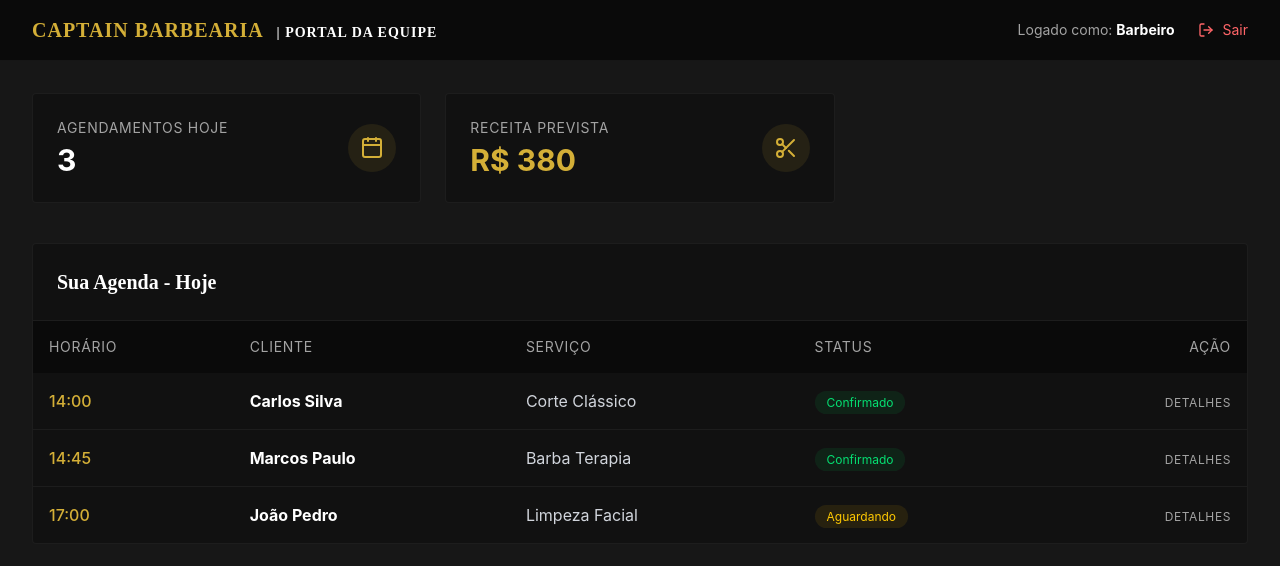
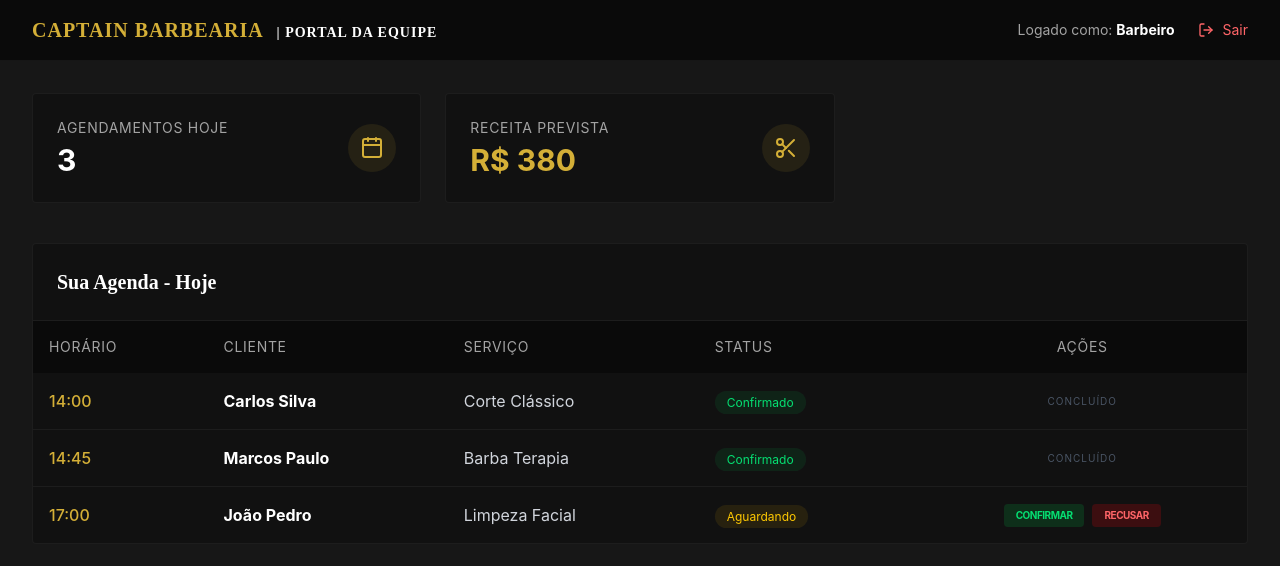
Before and after one commit to kingErick12/barbearia-o-corte-perfeito, a React (Vite) app in the folder frontend/: page /admin/dashboard in a window 1280 px wide. Both pictures are taken after typing "name@example.com", "Sample123" into the empty fields and a click on the button "Acessar Agenda". Shown: the top 566 px of the page. Built offline with nearby package versions, Linux system fonts and the light colour scheme.

Commit message:
fix: corrige instalacao PWA no iOS/Desktop e adiciona botoes interativos no Dashboard

```diff
--- a/frontend/index.html
+++ b/frontend/index.html
@@ -2,8 +2,8 @@
 <html lang="en">
   <head>
     <meta charset="UTF-8" />
-    <link rel="icon" type="image/png" href="/logo.png" />
-    <link rel="apple-touch-icon" href="/logo.png" />
+    <link rel="icon" type="image/png" href="./logo.png" />
+    <link rel="apple-touch-icon" href="./logo.png" />
     <meta name="theme-color" content="#0a0a0a" />
     <title>Captain Barbearia</title>
   </head>
--- a/frontend/src/pages/AdminDashboard.tsx
+++ b/frontend/src/pages/AdminDashboard.tsx
@@ -3,7 +3,7 @@ import { useNavigate } from 'react-router-dom';
 import { LogOut, Calendar, Users, Scissors } from 'lucide-react';
 
 // Dados MOCK para visualização do fluxo antes da API real estar ligada
-const MOCK_APPOINTMENTS = [
+const INITIAL_APPOINTMENTS = [
   { id: 1, clientName: 'Carlos Silva', service: 'Corte Clássico', time: '14:00', barber: 'Menot', status: 'CONFIRMED' },
   { id: 2, clientName: 'Marcos Paulo', service: 'Barba Terapia', time: '14:45', barber: 'Menot', status: 'CONFIRMED' },
   { id: 3, clientName: 'Rafael Gomes', service: 'Combo Imperador', time: '15:30', barber: 'Pedro', status: 'CONFIRMED' },
@@ -12,6 +12,7 @@ const MOCK_APPOINTMENTS = [
 
 export function AdminDashboard() {
   const [role] = useState<string | null>(() => localStorage.getItem('role'));
+  const [appointments, setAppointments] = useState(INITIAL_APPOINTMENTS);
   const navigate = useNavigate();
 
   useEffect(() => {
@@ -28,8 +29,14 @@ export function AdminDashboard() {
 
   // Se for Barbeiro comum, vê só os agendamentos do 'Menot' (exemplo mockado)
   const visibleAppointments = role === 'ADMIN'
-    ? MOCK_APPOINTMENTS
-    : MOCK_APPOINTMENTS.filter(a => a.barber === 'Menot');
+    ? appointments
+    : appointments.filter(a => a.barber === 'Menot');
+
+  const handleStatusChange = (id: number, newStatus: string) => {
+    setAppointments(prev => prev.map(apt =>
+      apt.id === id ? { ...apt, status: newStatus } : apt
+    ));
+  };
 
   return (
     <div className="min-h-screen bg-[var(--color-surface)] text-white">
@@ -108,7 +115,7 @@ export function AdminDashboard() {
                   <th className="p-4 font-normal">Serviço</th>
                   {role === 'ADMIN' && <th className="p-4 font-normal">Barbeiro</th>}
                   <th className="p-4 font-normal">Status</th>
-                  <th className="p-4 font-normal text-right">Ação</th>
+                  <th className="p-4 font-normal text-center">Ações</th>
                 </tr>
               </thead>
               <tbody className="divide-y divide-white/5">
@@ -119,16 +126,37 @@ export function AdminDashboard() {
                     <td className="p-4 text-gray-300">{apt.service}</td>
                     {role === 'ADMIN' && <td className="p-4 text-gray-400">{apt.barber}</td>}
                     <td className="p-4">
-                      <span className={`px-3 py-1 text-xs rounded-full ${
-                        apt.status === 'CONFIRMED' ? 'bg-green-500/10 text-green-400' : 'bg-yellow-500/10 text-yellow-400'
+                      <span className={`px-3 py-1 text-xs rounded-full whitespace-nowrap ${
+                        apt.status === 'CONFIRMED' ? 'bg-green-500/10 text-green-400' :
+                        apt.status === 'CANCELED' ? 'bg-red-500/10 text-red-400' :
+                        'bg-yellow-500/10 text-yellow-400'
                       }`}>
-                        {apt.status === 'CONFIRMED' ? 'Confirmado' : 'Aguardando'}
+                        {apt.status === 'CONFIRMED' ? 'Confirmado' :
+                         apt.status === 'CANCELED' ? 'Cancelado' : 'Aguardando'}
                       </span>
                     </td>
-                    <td className="p-4 text-right">
-                      <button className="text-xs uppercase tracking-wider text-[var(--color-textSc)] hover:text-white transition-colors">
-                        Detalhes
-                      </button>
+                    <td className="p-4">
+                      <div className="flex items-center justify-center space-x-2">
+                        {apt.status === 'PENDING' && (
+                          <>
+                            <button
+                              onClick={() => handleStatusChange(apt.id, 'CONFIRMED')}
+                              className="px-3 py-1 bg-green-600/20 text-green-400 hover:bg-green-600/40 rounded-sm text-[10px] uppercase tracking-tighter font-bold transition-all"
+                            >
+                              Confirmar
+                            </button>
+                            <button
+                              onClick={() => handleStatusChange(apt.id, 'CANCELED')}
+                              className="px-3 py-1 bg-red-600/20 text-red-400 hover:bg-red-600/40 rounded-sm text-[10px] uppercase tracking-tighter font-bold transition-all"
+                            >
+                              Recusar
+                            </button>
+                          </>
+                        )}
+                        {apt.status !== 'PENDING' && (
+                          <span className="text-[10px] text-gray-600 uppercase tracking-widest">Concluído</span>
+                        )}
+                      </div>
                     </td>
                   </tr>
                 ))}
--- a/frontend/vite.config.ts
+++ b/frontend/vite.config.ts
@@ -22,12 +22,14 @@ export default defineConfig({
           {
             src: 'logo.png',
             sizes: '192x192',
-            type: 'image/png'
+            type: 'image/png',
+            purpose: 'any maskable'
           },
           {
             src: 'logo.png',
             sizes: '512x512',
-            type: 'image/png'
+            type: 'image/png',
+            purpose: 'any maskable'
           }
         ]
       }
```
